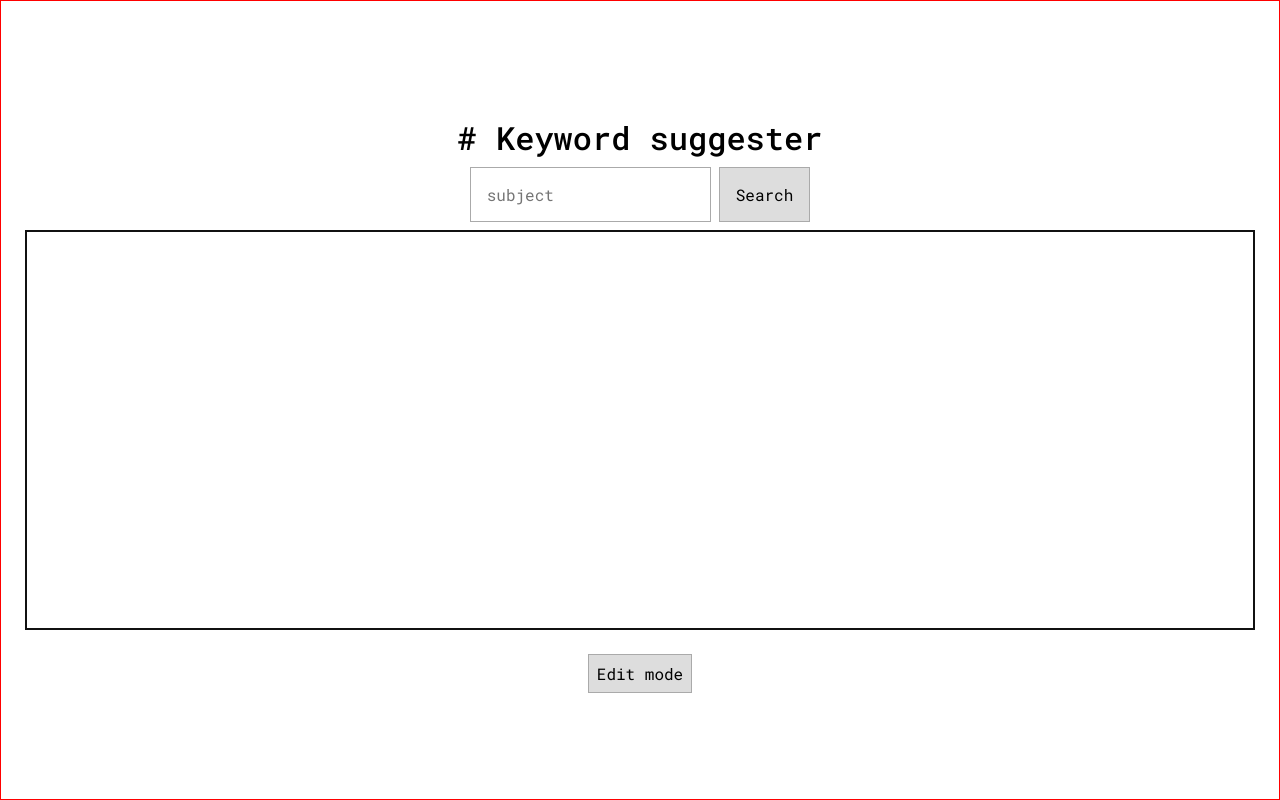
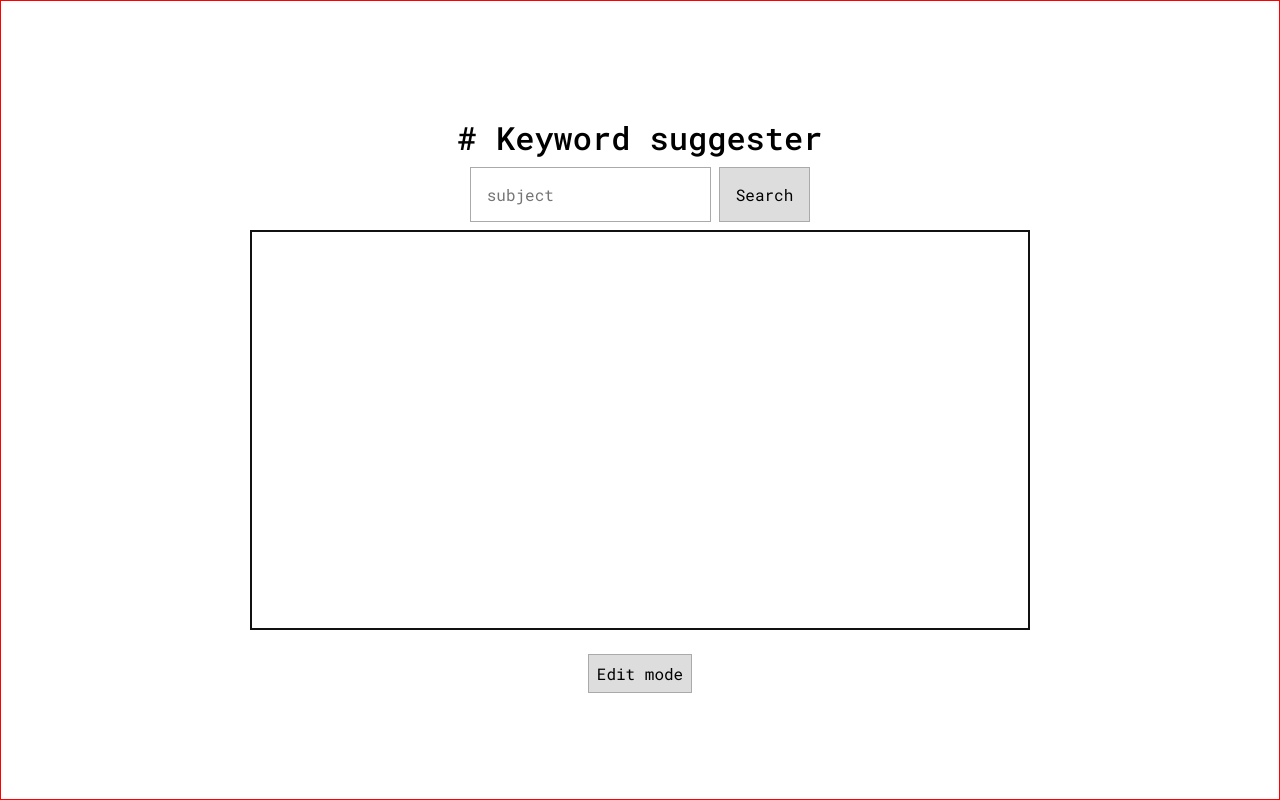
Before and after one commit to ryoshii/keyword-suggester, a React (Create React App) app in the folder web/: page / in a window 1280 px wide. Built offline with nearby package versions, Linux system fonts and the light colour scheme.

Commit message:
fix: Change width in the result

```diff
--- a/web/src/pages/Home/styles.ts
+++ b/web/src/pages/Home/styles.ts
@@ -57,7 +57,7 @@ export const Result = styled.section`
   flex-wrap: wrap;
   border: 2px solid #111111;
   height: 400px;
-  width: 100%;
+  width: 780px;
   margin-top: 8px;
   padding: 8px;
   align-items: start;
@@ -89,7 +89,7 @@ export const ResultText = styled.textarea`
   flex-wrap: wrap;
   border: 2px solid #111111;
   height: 400px;
-  width: 100%;
+  width: 780px;
   margin-top: 8px;
   padding: 8px;
   align-items: start;
```
